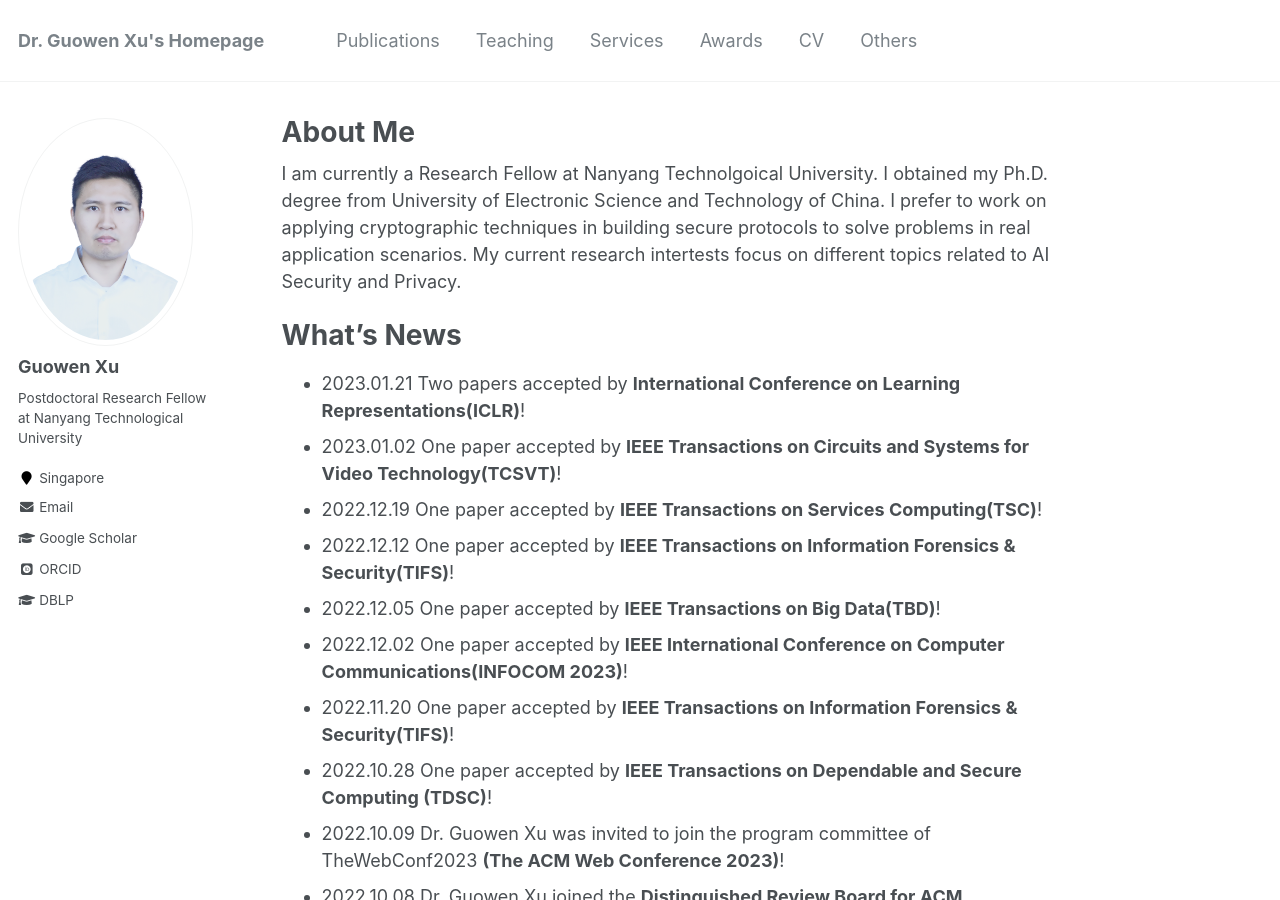
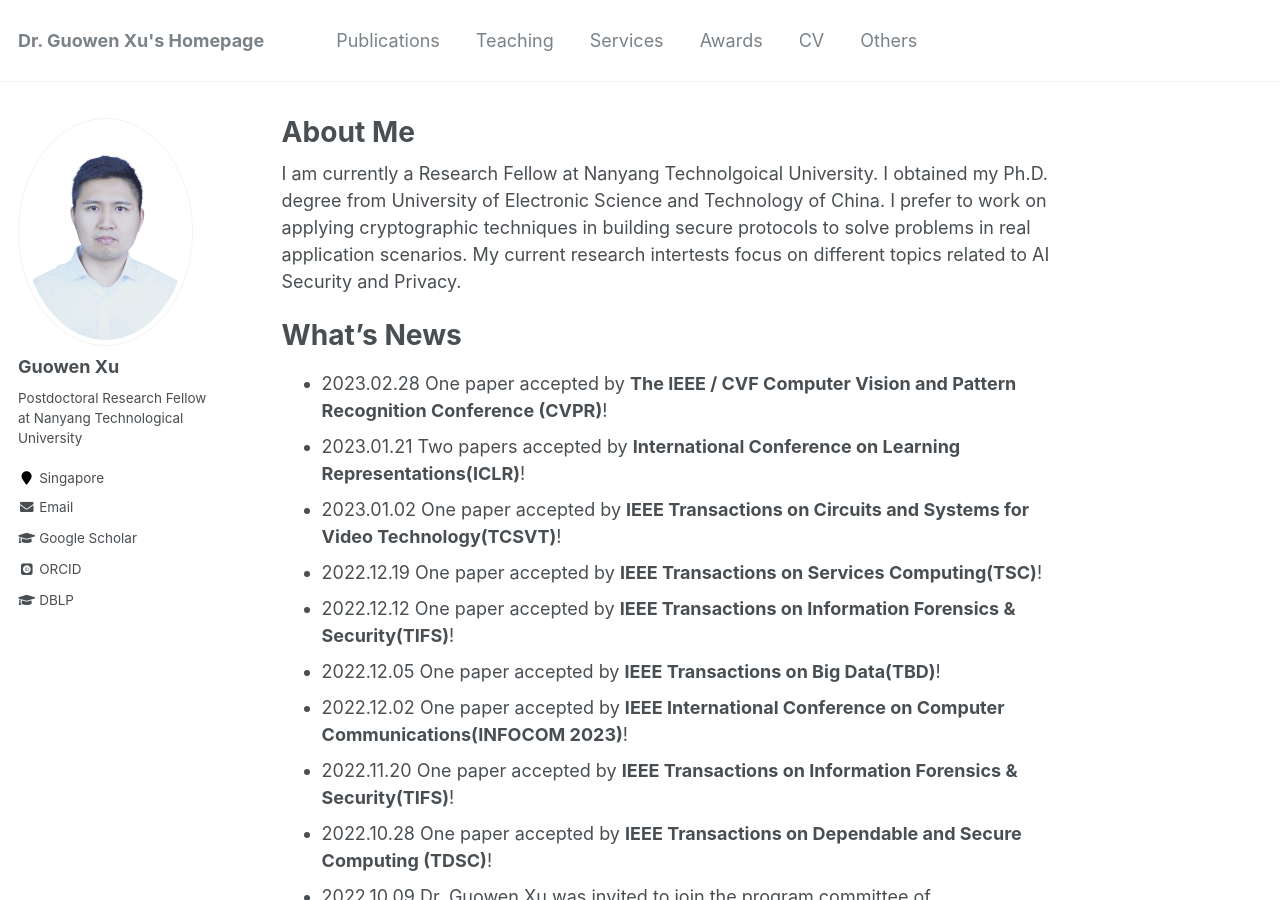
Before and after one commit to Guowen-xu/guowen-xu.github.io, a Jekyll site: the page built from _pages/about.md, in a window 1280 px wide and 900 px high. Built offline with Jekyll 4.4.1, drawn with Linux system fonts in a browser that asks for light colours; some web fonts are replaced.

Commit message:
Update about.md

```diff
--- a/_pages/about.md
+++ b/_pages/about.md
@@ -13,6 +13,7 @@ redirect_from:
 
 What's News
 ======
+- 2023.02.28 One paper accepted by **The IEEE / CVF Computer Vision and Pattern Recognition Conference (CVPR)**!
 - 2023.01.21 Two papers accepted by **International Conference on Learning Representations(ICLR)**!
 - 2023.01.02 One paper accepted by **IEEE Transactions on Circuits and Systems for Video Technology(TCSVT)**!
 - 2022.12.19 One paper accepted by **IEEE Transactions on Services Computing(TSC)**!
```
